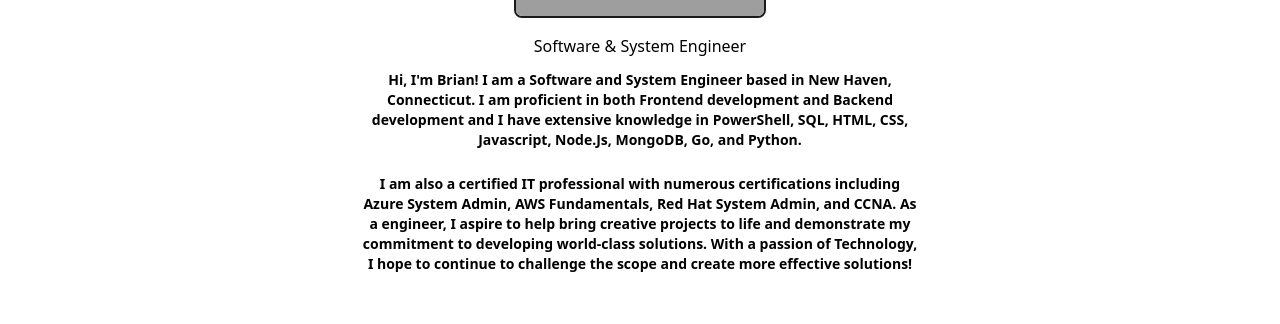
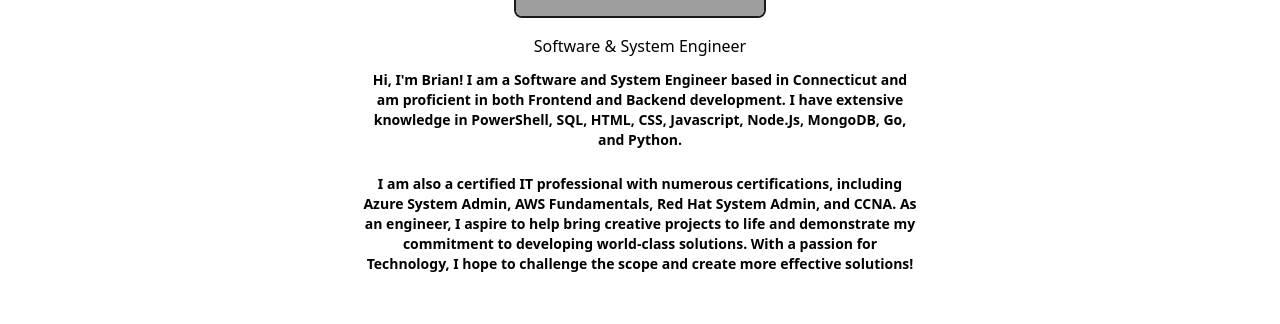
Before and after one commit to brian926/ReactMinPortfolio, a React (Vite) app: page / in a window 1280 px wide. Shown: the part 352-676 px from the top of the page. Built offline with nearby package versions, Linux system fonts and the light colour scheme; grey boxes are pictures that could not be loaded.

Commit message:
Changed some typos in summaries

```diff
--- a/src/components/about/about.jsx
+++ b/src/components/about/about.jsx
@@ -7,10 +7,10 @@ function About() {
             <p className="text-base md:text-x1 mb-3 font-medium">A little about this site!</p>
             <p className="text-sm max-w-xl mb-6 font-bold">As an Engineer, I am always looking to challenge myself.
                 This site was a great way to do just that and an opportunity to learn more about Vite, React, and Tailwind.
-                The site uses Vite and React as it's stack while using Tailwind for style.
+                The site uses Vite and React and Tailwind for style.
             </p>
             <p className="text-sm max-w-xl mb-6 font-bold">
-                If you would like to contact me about the site, any questions, or any opportunities please feel free to do so below in the Contact form!
+                If you would like to contact me any questions or opportunities please feel free to do so below in the Contact form!
             </p>
         </div>
     )
--- a/src/components/home/home.jsx
+++ b/src/components/home/home.jsx
@@ -12,12 +12,12 @@ function Home() {
             <p className="text-base md:text-x1 mb-3 font-medium">Software & System Engineer</p>
             <p className="text-sm max-w-xl mb-6 font-bold px-2">
                 Hi, I'm Brian!
-                I am a Software and System Engineer based in New Haven, Connecticut. I am proficient in both Frontend development and Backend development and I have extensive knowledge in PowerShell, SQL, HTML, CSS, Javascript, Node.Js, MongoDB, Go, and Python.
+                I am a Software and System Engineer based in Connecticut and am proficient in both Frontend and Backend development. I have extensive knowledge in PowerShell, SQL, HTML, CSS, Javascript, Node.Js, MongoDB, Go, and Python.
             </p>
             <p className="text-sm max-w-xl mb-6 font-bold px-2">
-                I am also a certified IT professional with numerous certifications including Azure System Admin, AWS Fundamentals, Red Hat System Admin, and CCNA.
-                As a engineer, I aspire to help bring creative projects to life and demonstrate my commitment to developing world-class solutions.
-                With a passion of Technology, I hope to continue to challenge the scope and create more effective solutions!
+                I am also a certified IT professional with numerous certifications, including Azure System Admin, AWS Fundamentals, Red Hat System Admin, and CCNA.
+                As an engineer, I aspire to help bring creative projects to life and demonstrate my commitment to developing world-class solutions.
+                With a passion for Technology, I hope to challenge the scope and create more effective solutions!
             </p>
         </div>
     )
```
